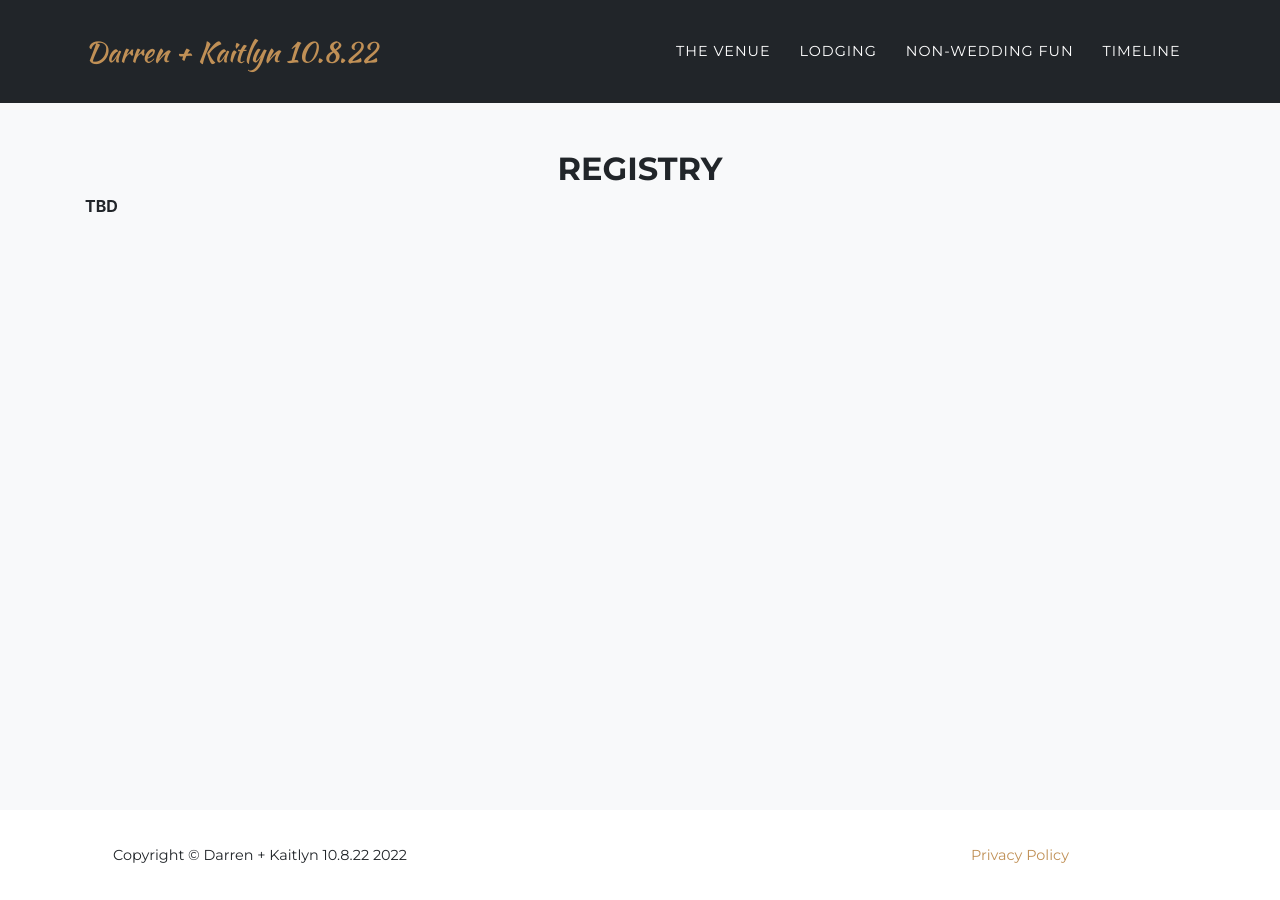
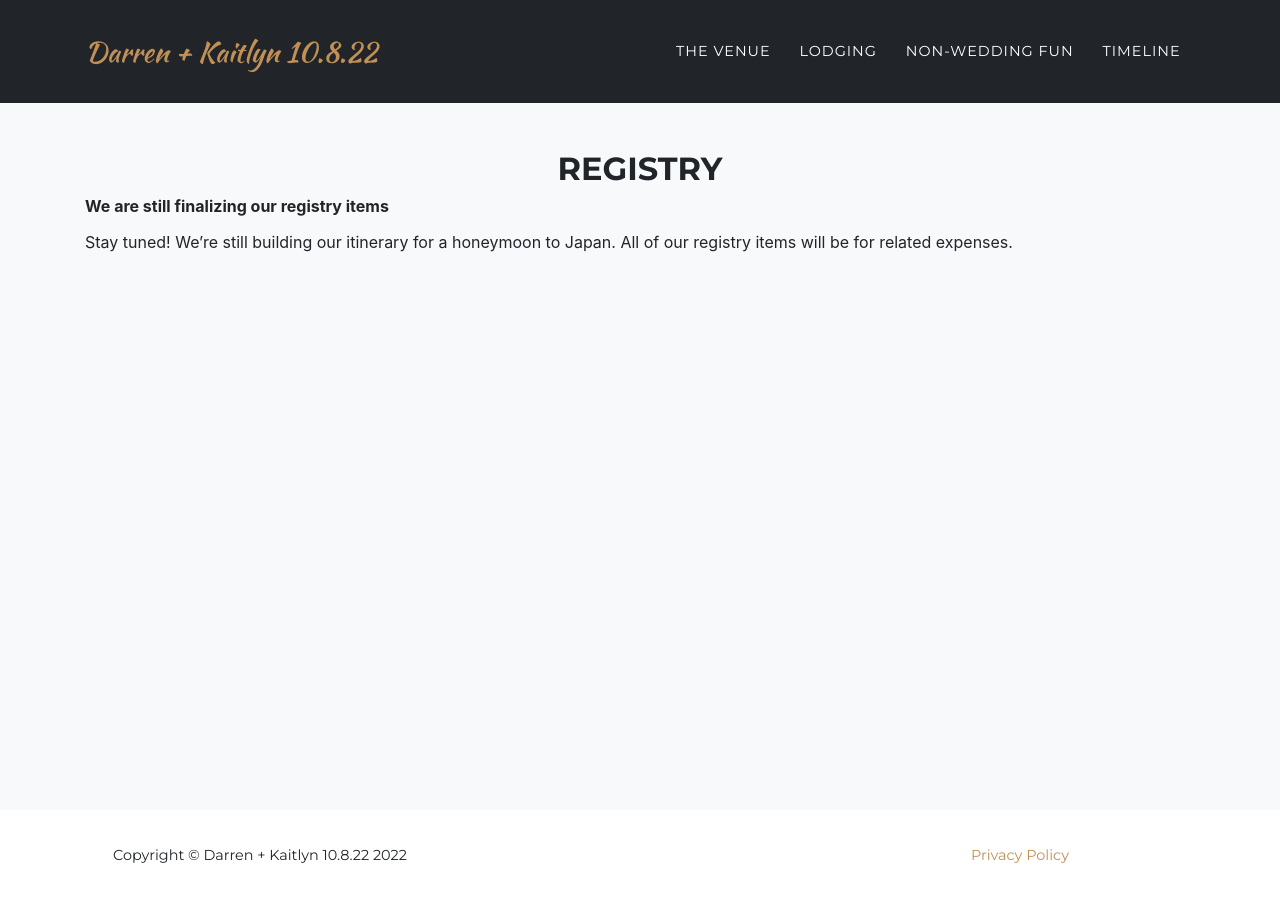
Before and after one commit to darrenfishell/big-party, a Jekyll site: the page built from registry.md, in a window 1280 px wide. Built offline with Jekyll 4.4.1, drawn with Linux system fonts in a browser that asks for light colours; some web fonts are replaced.

Commit message:
Testing updated errata prefix "item1"

```diff
--- a/_includes/errata_links.html
+++ b/_includes/errata_links.html
@@ -3,7 +3,7 @@
   <div class="container">
     <div class="row">
       <div class="col-lg-12 text-center">
-        <h2 class="section-heading text-uppercase">{{ site.data.sitetext[site.locale].other-links.title | markdownify | default: "Portfolio" }}</h2>
+        <h2 class="section-heading text-uppercase">{{ site.data.sitetext[site.locale].other-links.title | markdownify | default: "Other Links" }}</h2>
         <h3 class="section-subheading text-muted">{{ site.data.sitetext[site.locale].other-links.text | markdownify }}</h3>
       </div>
     </div>
--- a/registry.md
+++ b/registry.md
@@ -8,4 +8,6 @@ background: grey
 	<h2 class="section-heading text-uppercase">Registry</h2>
 </div>
 
-**TBD**
+**We are still finalizing our registry items**
+
+Stay tuned! We're still building our itinerary for a honeymoon to Japan. All of our registry items will be for related expenses.
```
Also changed, not shown: _errata/item1-the-registry.md (renamed from _errata/the-registry.md, +1 -1 lines).
